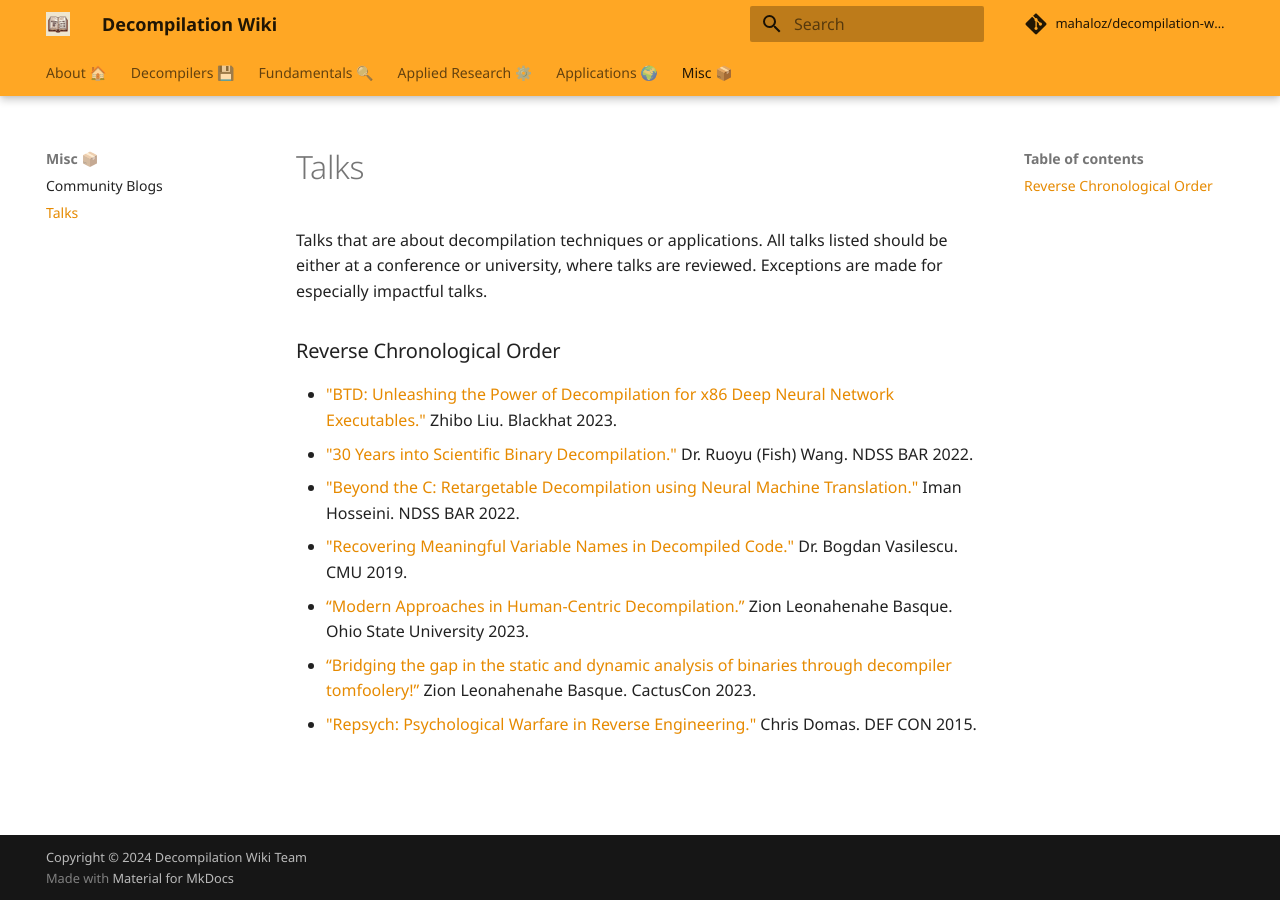
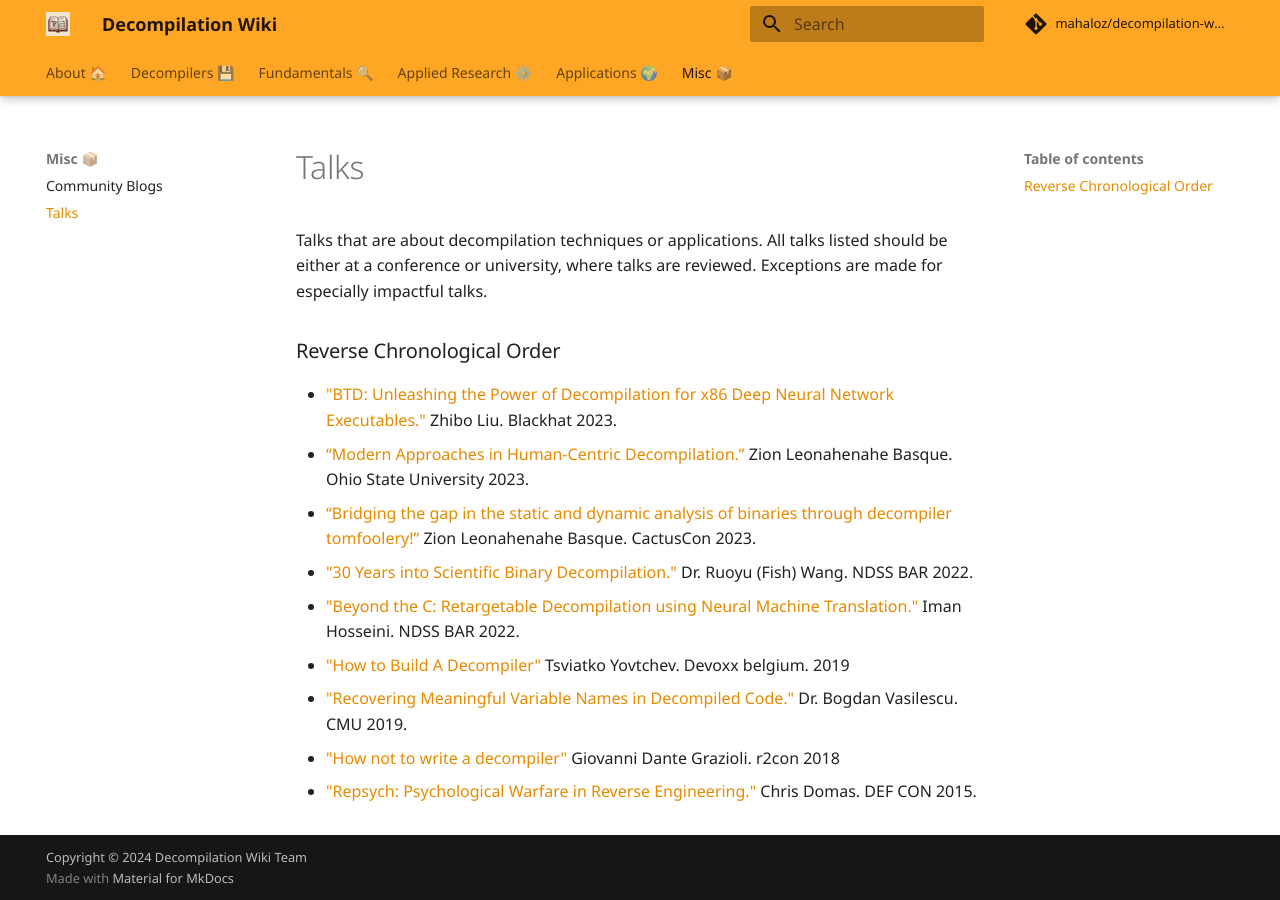
Before and after one commit to mahaloz/decompilation-wiki, an MkDocs documentation site: the page built from docs/misc/talks.md, in a window 1280 px wide. Built offline with MkDocs 1.6.1 and Material for MkDocs 9.7.7, drawn with Linux system fonts in a browser that asks for light colours; comment, search, counter and statistics services are not loaded.

Commit message:
Some fixes, added new talks (#14)

```diff
--- a/docs/misc/talks.md
+++ b/docs/misc/talks.md
@@ -5,9 +5,11 @@ Exceptions are made for especially impactful talks.
 
 ### Reverse Chronological Order
 - ["BTD: Unleashing the Power of Decompilation for x86 Deep Neural Network Executables."](https://www.youtube.com/watch?v=NDfj8JiZMX0) Zhibo Liu. Blackhat 2023.
+- [“Modern Approaches in Human-Centric Decompilation.”](https://youtu.be/R13tHWScclE) Zion Leonahenahe Basque. Ohio State University 2023.
+- [“Bridging the gap in the static and dynamic analysis of binaries through decompiler tomfoolery!”](https://www.youtube.com/watch?v=-J8fGMt6UmE&t=22441s) Zion Leonahenahe Basque. CactusCon 2023.
 - ["30 Years into Scientific Binary Decompilation."](https://www.youtube.com/watch?v=XasallkPQIA) Dr. Ruoyu (Fish) Wang. NDSS BAR 2022.
 - ["Beyond the C: Retargetable Decompilation using Neural Machine Translation."](https://www.youtube.com/watch?v=PBQzrPbDbck) Iman Hosseini. NDSS BAR 2022.
+- ["How to Build A Decompiler"](https://www.youtube.com/watch?v=uYZZbteb8Gc) Tsviatko Yovtchev. Devoxx belgium. 2019
 - ["Recovering Meaningful Variable Names in Decompiled Code."](https://www.youtube.com/watch?v=pUfYml60FvU) Dr. Bogdan Vasilescu. CMU 2019.
-- [“Modern Approaches in Human-Centric Decompilation.”](https://youtu.be/R13tHWScclE) Zion Leonahenahe Basque. Ohio State University 2023.
-- [“Bridging the gap in the static and dynamic analysis of binaries through decompiler tomfoolery!”](https://www.youtube.com/watch?v=-J8fGMt6UmE&t=22441s) Zion Leonahenahe Basque. CactusCon 2023.
+- ["How not to write a decompiler"](https://www.youtube.com/watch?v=2siU7B0PjPI) Giovanni Dante Grazioli. r2con 2018
 - ["Repsych: Psychological Warfare in Reverse Engineering."](https://www.youtube.com/watch?v=HlUe0TUHOIc) Chris Domas. DEF CON 2015.
```
Also changed, not shown: docs/decompilers/directory.md (+1 -1 lines), docs/misc/blogs.md (+1 -0 lines).
